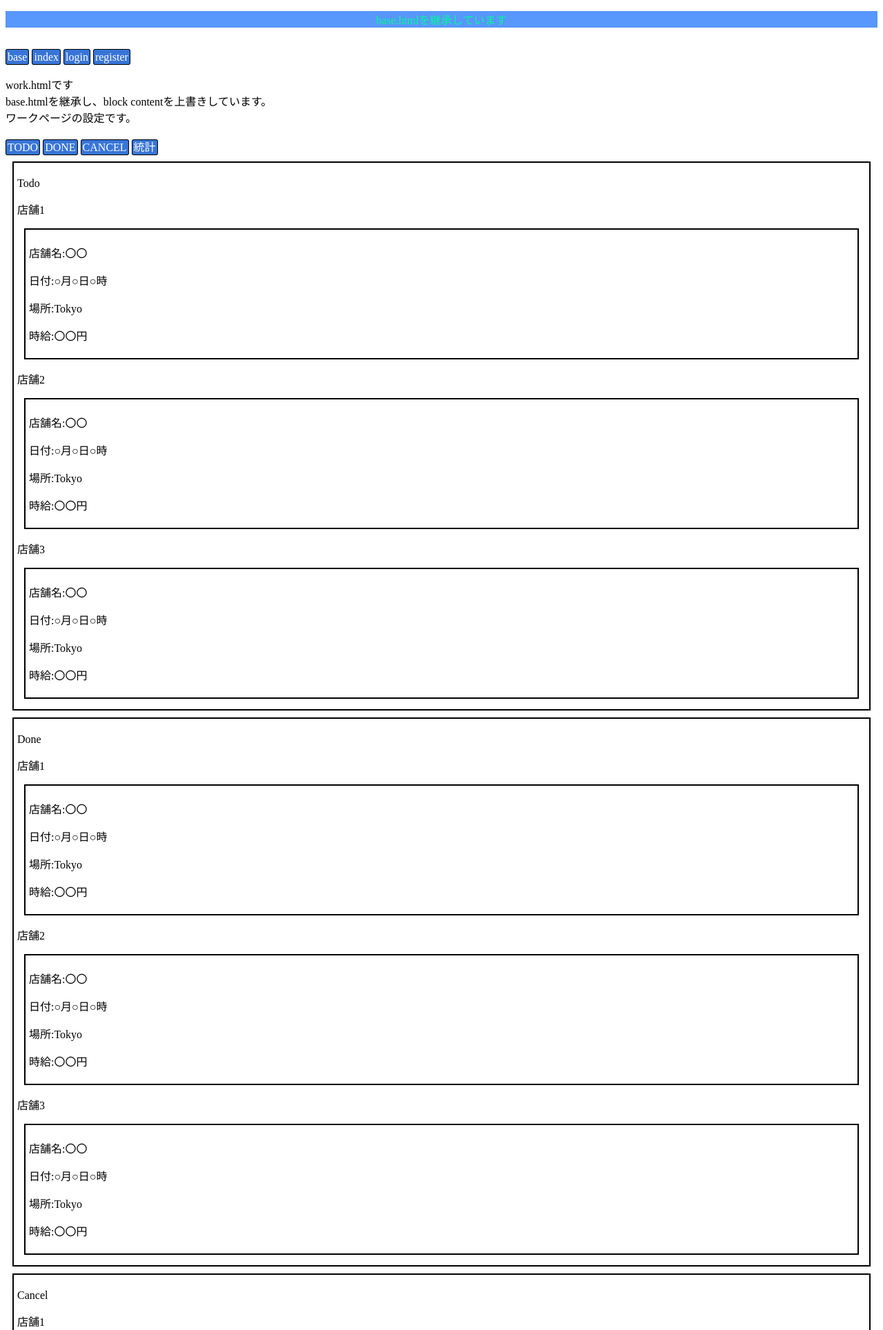
After one commit to sosuiiii/DjangoPractice, a Django app: page /work/ in a window 1280 px wide. The commit adds this page. Shown: the top 1928 px of the page at 69% size. Run offline with Django 3.2, Linux system fonts and the light colour scheme.

Commit message:
ページ拡張

```diff
--- a/static/timewire/css/stylesheet.css
+++ b/static/timewire/css/stylesheet.css
@@ -44,6 +44,8 @@ a{
 /*ここからindex.html＝＝＝＝＝＝＝＝＝＝＝＝＝＝＝＝＝＝＝＝＝＝＝＝＝＝＝*/
 .wrapping{
     border: 2px solid black;
+    margin: 10px;
+    padding: 5px;
 }
 /*ここまでindex.html＝＝＝＝＝＝＝＝＝＝＝＝＝＝＝＝＝＝＝＝＝＝＝＝＝＝＝*/
 
--- a/static/timewire/js/jquery.js
+++ b/static/timewire/js/jquery.js
@@ -14,7 +14,7 @@
       if(scroll > imgPos - windowHeight + windowHeight/1.7){
         $('.i,.p',this).css('opacity','1');
       }else{
-        $('.i,.p',this).css('opacity','0.1');
+        $('.i,.p',this).css('opacity','0');
       }
     });
   });
--- a/templates/base.html
+++ b/templates/base.html
@@ -10,7 +10,7 @@
 <body>
 
 <div class="base_p">
-    <p>base.htmlに記述した文です</p>
+    <p>base.htmlを継承しています</p>
 </div>
 <div class="ui container">
     {% include '_message.html' %}
@@ -22,7 +22,9 @@
 {% endif %}
     <a href="/base">base</a>
     <a href="/index">index</a>
+{% if not user.is_authenticated %}
     <a href="/login">login</a>
+{% endif %}
     <a href="/register">register</a>
 <br>
 <br>
--- /dev/null
+++ b/templates/value.html
@@ -0,0 +1,5 @@
+{% extends 'base.html' %}
+
+{% block content %}value.htmlです<br>base.htmlを継承し、block contentを上書きしています。<br>
+評価ページの設定です。
+{% endblock %}
--- /dev/null
+++ b/templates/work.html
@@ -0,0 +1,111 @@
+{% extends 'base.html' %}
+
+{% block content %}work.htmlです<br>base.htmlを継承し、block contentを上書きしています。<br>
+ワークページの設定です。
+<br>
+<br>
+<a href="#">TODO</a> <a href="#">DONE</a> <a href="#">CANCEL</a> <a href="#">統計</a>
+<div class="wrapping">
+<p>Todo</p>
+ <p>店舗1</p>
+  <div class="wrapping">
+   <p>店舗名:〇〇</p>
+   <p>日付:○月○日○時</p>
+   <p>場所:Tokyo</p>
+   <p>時給:〇〇円</p>
+  </div>
+ <p>店舗2</p>
+  <div class="wrapping">
+   <p>店舗名:〇〇</p>
+   <p>日付:○月○日○時</p>
+   <p>場所:Tokyo</p>
+   <p>時給:〇〇円</p>
+  </div>
+ <p>店舗3</p>
+  <div class="wrapping">
+   <p>店舗名:〇〇</p>
+   <p>日付:○月○日○時</p>
+   <p>場所:Tokyo</p>
+   <p>時給:〇〇円</p>
+  </div>
+</div>
+
+
+<div class="wrapping">
+<p>Done</p>
+ <p>店舗1</p>
+  <div class="wrapping">
+   <p>店舗名:〇〇</p>
+   <p>日付:○月○日○時</p>
+   <p>場所:Tokyo</p>
+   <p>時給:〇〇円</p>
+  </div>
+ <p>店舗2</p>
+  <div class="wrapping">
+   <p>店舗名:〇〇</p>
+   <p>日付:○月○日○時</p>
+   <p>場所:Tokyo</p>
+   <p>時給:〇〇円</p>
+  </div>
+ <p>店舗3</p>
+  <div class="wrapping">
+   <p>店舗名:〇〇</p>
+   <p>日付:○月○日○時</p>
+   <p>場所:Tokyo</p>
+   <p>時給:〇〇円</p>
+  </div>
+</div>
+
+
+<div class="wrapping">
+<p>Cancel</p>
+ <p>店舗1</p>
+  <div class="wrapping">
+   <p>店舗名:〇〇</p>
+   <p>日付:○月○日○時</p>
+   <p>場所:Tokyo</p>
+   <p>時給:〇〇円</p>
+  </div>
+ <p>店舗2</p>
+  <div class="wrapping">
+   <p>店舗名:〇〇</p>
+   <p>日付:○月○日○時</p>
+   <p>場所:Tokyo</p>
+   <p>時給:〇〇円</p>
+  </div>
+ <p>店舗3</p>
+  <div class="wrapping">
+   <p>店舗名:〇〇</p>
+   <p>日付:○月○日○時</p>
+   <p>場所:Tokyo</p>
+   <p>時給:〇〇円</p>
+  </div>
+</div>
+
+
+<div class="wrapping">
+<p>統計</p>
+ <p>店舗1</p>
+  <div class="wrapping">
+   <p>店舗名:〇〇</p>
+   <p>日付:○月○日○時</p>
+   <p>場所:Tokyo</p>
+   <p>時給:〇〇円</p>
+  </div>
+ <p>店舗2</p>
+  <div class="wrapping">
+   <p>店舗名:〇〇</p>
+   <p>日付:○月○日○時</p>
+   <p>場所:Tokyo</p>
+   <p>時給:〇〇円</p>
+  </div>
+ <p>店舗3</p>
+  <div class="wrapping">
+   <p>店舗名:〇〇</p>
+   <p>日付:○月○日○時</p>
+   <p>場所:Tokyo</p>
+   <p>時給:〇〇円</p>
+  </div>
+</div>
+
+{% endblock %}
--- a/timewire/admin.py
+++ b/timewire/admin.py
@@ -2,8 +2,8 @@ from django.contrib import admin
 
 # Register your models here.
 from django.contrib.auth.admin import UserAdmin
-
-from .models import User, Work
+from .models import User, Work, Check
 
 admin.site.register(User, UserAdmin)
 admin.site.register(Work)
+admin.site.register(Check)
--- a/timewire/models.py
+++ b/timewire/models.py
@@ -67,6 +67,3 @@ class Check(models.Model):
 
     user_id = models.IntegerField(verbose_name='ユーザーID', null=True)
     work_id = models.IntegerField(verbose_name='ジョブID', null=True)
-
-    def __str__(self):
-        return self.title
--- a/timewire/urls.py
+++ b/timewire/urls.py
@@ -9,6 +9,16 @@ urlpatterns = [
     path('login/', views.login, name='login'),
     path('logout/', views.logout, name='logout'),
     path('myPage/', views.myPage, name='myPage'),
+    path('grant/', views.grant, name='grant'),
+    path('work/', views.work, name='work'),
+    path('favorite/', views.favorite, name='favorite'),
+    path('bank/', views.bank, name='bank'),
+    path('value/', views.value, name='value'),
+    path('question/', views.question, name='question'),
+    path('setting/', views.setting, name='setting'),
+    path('term/', views.term, name='term'),
+    path('ranking/', views.ranking, name='ranking'),
+    path('profile/<int:user_id>', views.profile, name='profile'),
     path('detail/<int:work_id>', views.detail, name='detail'),
     path('index/', views.index, name='index'),
     path('register/', views.register, name='register'),
--- a/timewire/views.py
+++ b/timewire/views.py
@@ -3,7 +3,7 @@ from django.views import View
 from django.contrib.auth import login as auth_login, logout as auth_logout, authenticate
 from django.urls import reverse
 from django.contrib import messages
-from .models import Work
+from .models import Work, User
 from django.views import generic
 from django.urls import reverse_lazy
 from django.http import HttpResponse, HttpResponseRedirect
@@ -87,6 +87,16 @@ class MyPageView(View):
 
 myPage = MyPageView.as_view()
 
+# プロフィール＝＝＝＝＝＝＝＝＝＝＝＝＝＝＝＝＝＝＝＝＝＝＝＝＝＝＝
+class ProfileView(View):
+    def get(self,request, user_id):
+        user = User.objects.get(pk=user_id)
+        context = {
+            'user': user
+        }
+        return render(request, 'profile.html', context)
+
+profile = ProfileView.as_view()
 
 # ベースビュー＝＝＝＝＝＝＝＝＝＝＝＝＝＝＝＝＝＝＝＝＝＝＝＝＝＝＝
 
@@ -199,4 +209,90 @@ class UpdateView(generic.edit.UpdateView):
             self.request, 'ワークの更新が完了しました')
         return result
 
+
 update = UpdateView.as_view()
+
+# マイページ要素＝＝＝＝＝＝＝＝＝＝＝＝＝＝＝＝＝＝＝＝＝＝＝＝＝＝＝
+
+
+class GrantView(View):
+    def get(self, request,):
+        return render(request, 'grant.html')
+
+grant = GrantView.as_view()
+
+
+
+class WorkView(View):
+    def get(self, request,):
+        return render(request, 'work.html')
+
+work = WorkView.as_view()
+
+
+
+class FavoriteView(View):
+    def get(self, request,):
+        return render(request, 'favorite.html')
+
+
+favorite = FavoriteView.as_view()
+
+
+
+class BankView(View):
+    def get(self, request,):
+        return render(request, 'bank.html')
+
+
+bank = BankView.as_view()
+
+
+
+
+class ValueView(View):
+    def get(self, request,):
+        return render(request, 'value.html')
+
+
+value = ValueView.as_view()
+
+
+
+
+class QuestionView(View):
+    def get(self, request,):
+        return render(request, 'question.html')
+
+
+question = QuestionView.as_view()
+
+
+
+
+class SettingView(View):
+    def get(self, request,):
+        return render(request, 'setting.html')
+
+
+setting = SettingView.as_view()
+
+
+
+
+class TermView(View):
+    def get(self, request,):
+        return render(request, 'term.html')
+
+
+term = TermView.as_view()
+
+
+
+
+class RankingView(View):
+    def get(self, request,):
+        return render(request, 'ranking.html')
+
+
+ranking = RankingView.as_view()
```
Also changed, not shown: templates/bank.html (added, +10 -0 lines), templates/favorite.html (added, +19 -0 lines), templates/grant.html (added, +11 -0 lines), templates/myPage.html (+17 -0 lines), templates/profile.html (added, +20 -0 lines), templates/question.html (added, +16 -0 lines), templates/ranking.html (added, +22 -0 lines), templates/setting.html (added, +12 -0 lines), templates/term.html (added, +30 -0 lines), db.sqlite3.
